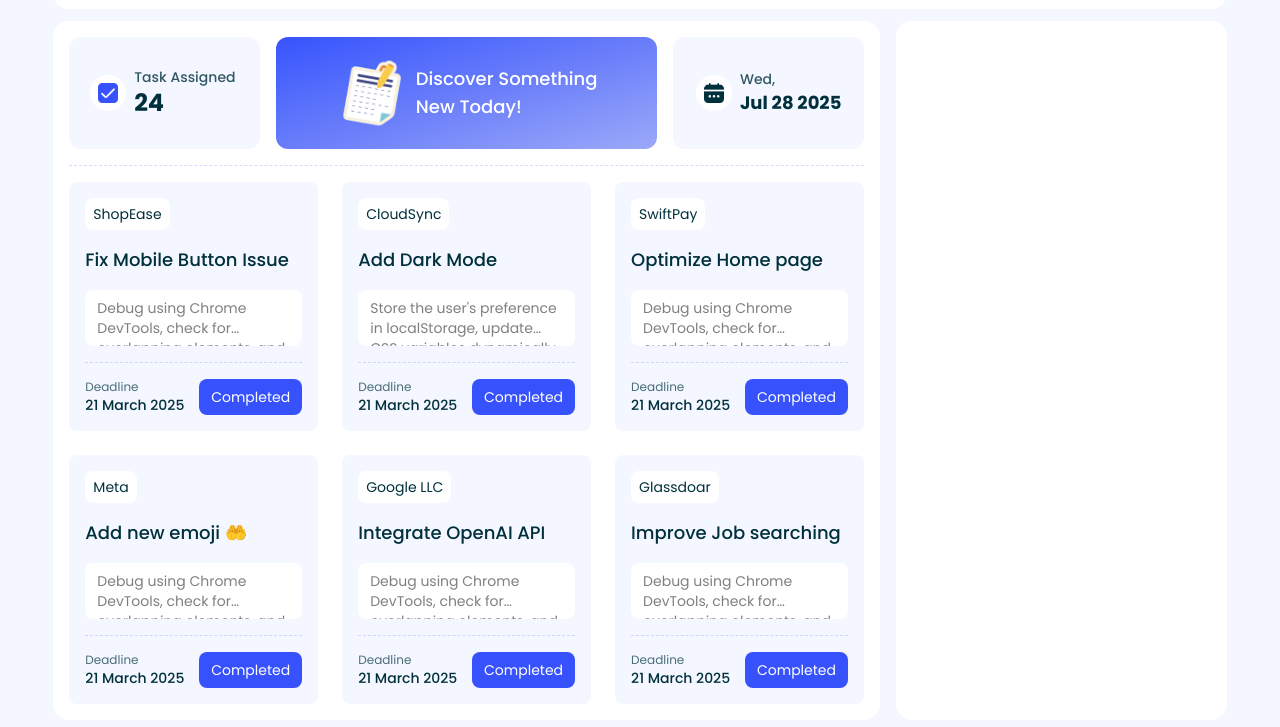
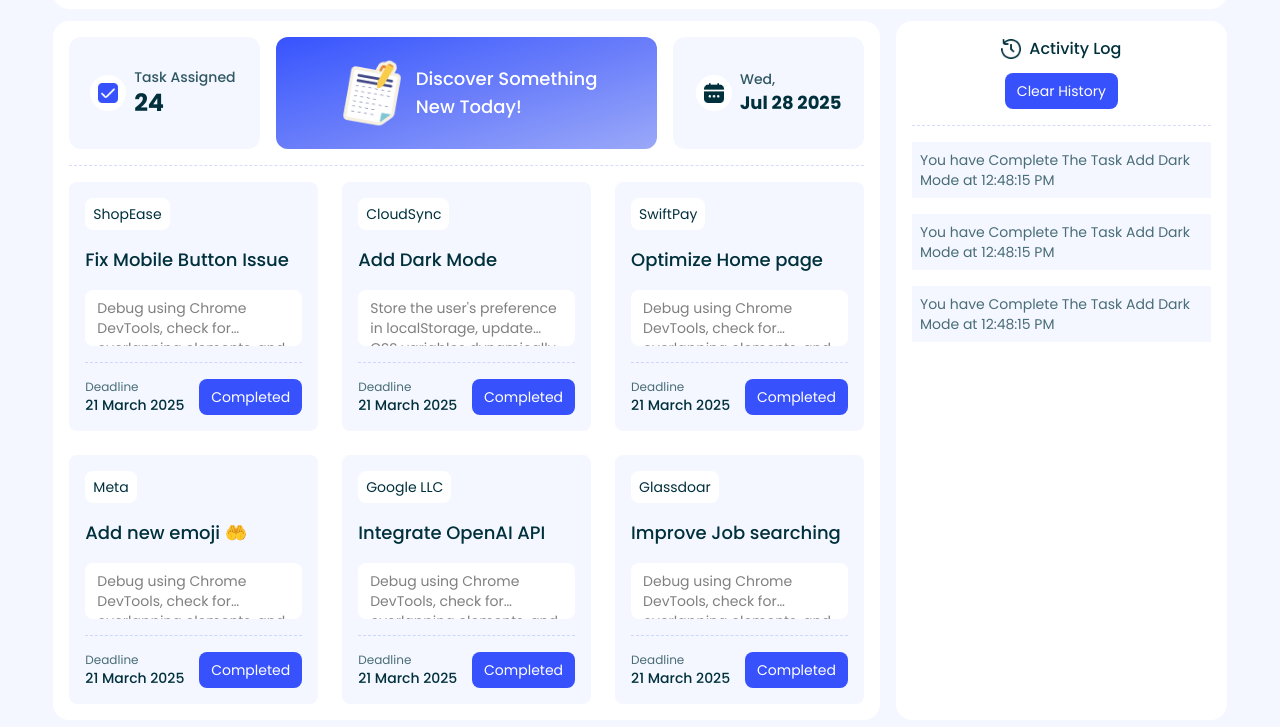
Before and after one commit to Mahedul-Karim/DevBoard, a website: page index.html in a window 1280 px wide. Shown: the part 77-804 px from the top of the page. Drawn offline with Linux system fonts and the light colour scheme.

Commit message:
history section added

```diff
--- a/index.html
+++ b/index.html
@@ -99,15 +99,40 @@
               </div>
             </div>
           </div>
-          <div class="mt-4 grid sm:grid-cols-2 lg:grid-cols-3 gap-6" id="card-container">
-
+          <div
+            class="mt-4 grid sm:grid-cols-2 lg:grid-cols-3 gap-6"
+            id="card-container"
+          ></div>
+        </div>
+        <div class="bg-white rounded-2xl p-4">
+          <div class="flex flex-col items-center gap-3 border-b border-dashed border-primary-1 pb-4">
+            <div class="flex items-center gap-2">
+              <img src="./src/assets/activity.png" alt="" class="w-5"/>
+              <p class="font-medium text-dark">Activity Log</p>
+            </div>
+            <div>
+              <button
+                class="bg-primary cursor-pointer rounded-lg px-3 py-2 text-sm text-white"
+              >
+                Clear History
+              </button>
+            </div>
+          </div>
+          <div class="pt-4 space-y-4">
+            <p class="text-sm text-dark/[0.7] bg-primary-0 p-2">
+              You have Complete The Task Add Dark Mode at 12:48:15 PM
+            </p>
+            <p class="text-sm text-dark/[0.7] bg-primary-0 p-2">
+              You have Complete The Task Add Dark Mode at 12:48:15 PM
+            </p>
+            <p class="text-sm text-dark/[0.7] bg-primary-0 p-2">
+              You have Complete The Task Add Dark Mode at 12:48:15 PM
+            </p>
           </div>
         </div>
-        <div class="bg-white rounded-2xl p-4"></div>
       </section>
     </main>
 
     <script src="./src/js/main.js"></script>
-
   </body>
 </html>
--- a/src/js/main.js
+++ b/src/js/main.js
@@ -41,6 +41,7 @@
 
 function handleCardButtonClick(event, title) {
   console.log(event.target, title);
+  event.target.disabled = true;
 }
 
 function renderCards() {
```
Also changed, not shown: src/css/output.css.
